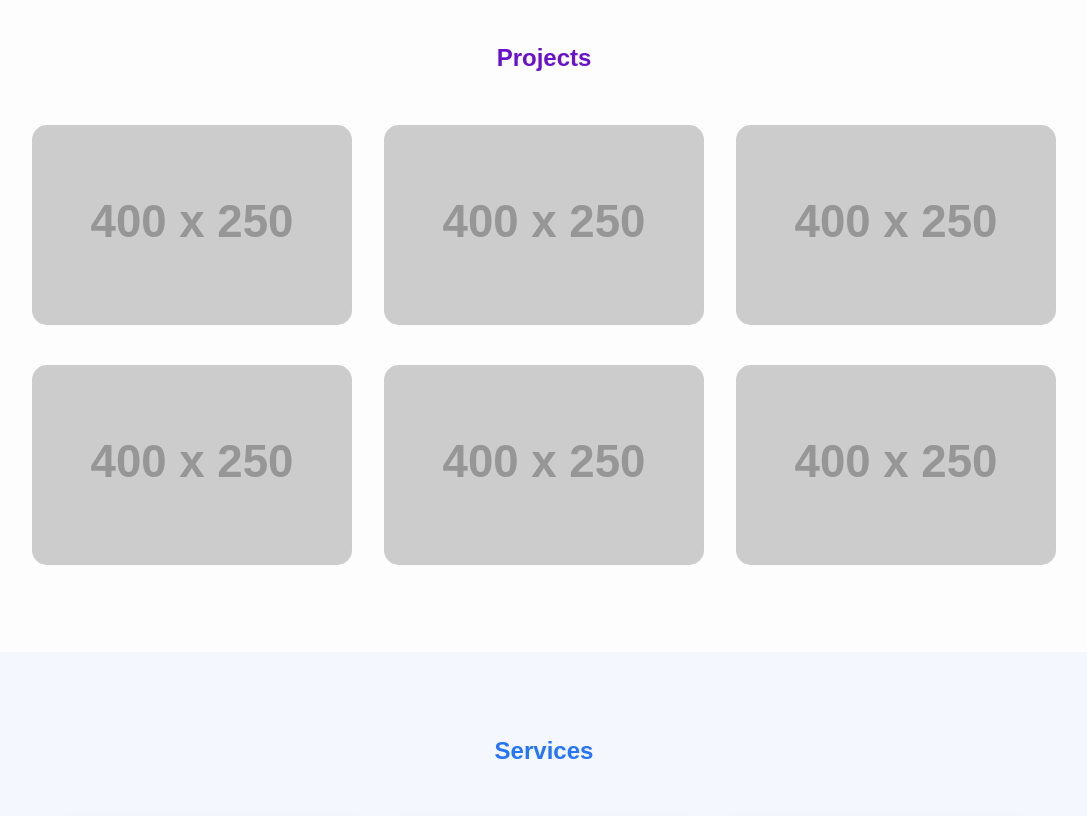
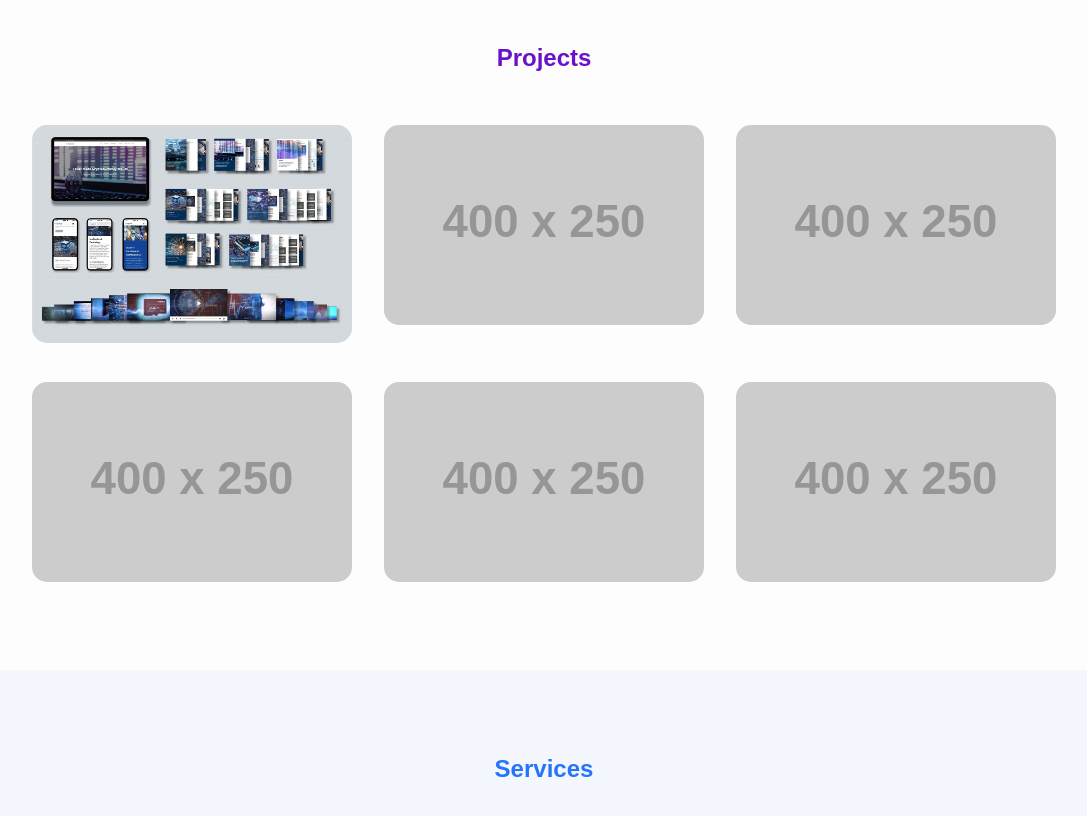
Before and after one commit to LinVince/portfoliodemo, a plain HTML site: page index.html in a window 1280 px wide. Shown: the part 2720-3536 px from the top of the page, without its empty margins (96-1183 px from the left). Drawn offline with Linux system fonts and the light colour scheme; placeholder pictures from the web are drawn by us.

Commit message:
Update index.html

```diff
--- a/index.html
+++ b/index.html
@@ -93,7 +93,7 @@
   <section id="projects" class="gallery">
     <h2>Projects</h2>
     <div class="gallery-grid">
-      <div class="gallery-item"><img src="https://via.placeholder.com/400x250" alt="Project 1"></div>
+      <div class="gallery-item"><img src="image/banner_p1.jpg" alt="Project 1"></div>
       <div class="gallery-item"><img src="https://via.placeholder.com/400x250" alt="Project 2"></div>
       <div class="gallery-item"><img src="https://via.placeholder.com/400x250" alt="Project 3"></div>
       <div class="gallery-item"><img src="https://via.placeholder.com/400x250" alt="Project 4"></div>
```
